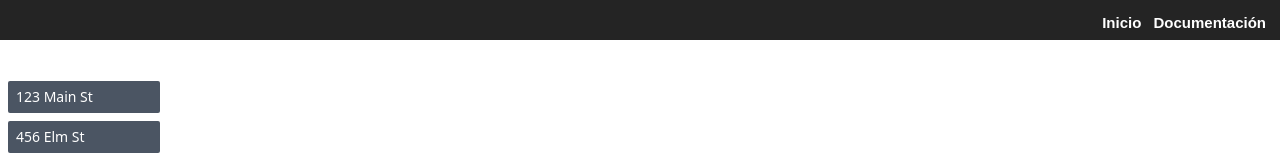
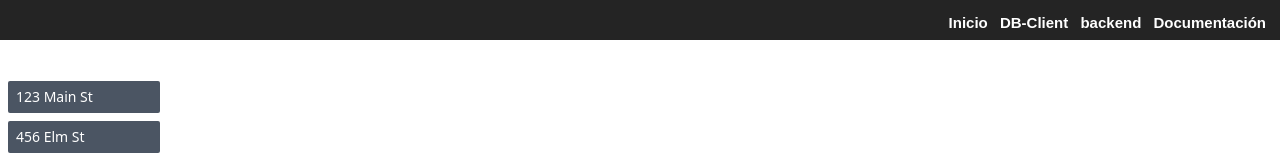
Before and after one commit to codecsrayo/HomePrice, an Astro site in the folder frontend/: page /panel in a window 1280 px wide. Shown: the top 160 px of the page. Built offline with nearby package versions, Linux system fonts and the light colour scheme; Astro itself is replaced by a stand-in of ours.

Commit message:
add utils navbar

```diff
--- a/frontend/src/pages/panel.astro
+++ b/frontend/src/pages/panel.astro
@@ -13,6 +13,8 @@
 
 const navItems: NavItem[] = [
     { navigate: "/", title: "Inicio" },
+    { navigate: "/db", title: "DB-Client" },
+    { navigate: "/api/docs", title: "backend" },
     { navigate: "/docs/about", title: "Documentación" },
 ];
 ---
```
